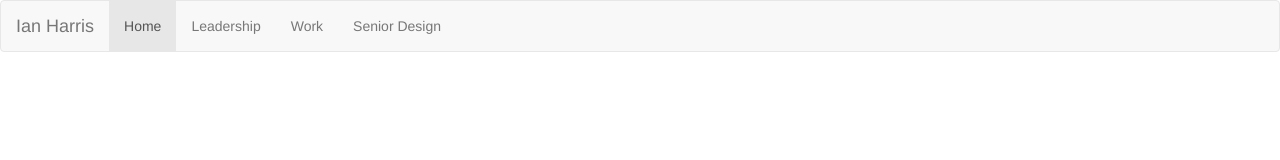
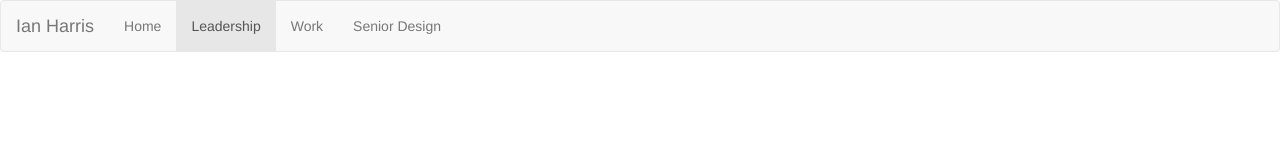
Before and after one commit to FriscoeHotsauce/FriscoeHotsauce.github.io, a plain HTML site: page leadership.html in a window 1280 px wide. Drawn offline with nearby package versions, Linux system fonts and the light colour scheme.

Commit message:
Another fix to nav bar, wow bootstrap is kinda jank

```diff
--- a/leadership.html
+++ b/leadership.html
@@ -19,8 +19,8 @@
             </div>
             <div id="navbar" class="navbar-collapse collapse">
                 <ul class="nav navbar-nav">
-                    <li class="active"><a href="index.html">Home</a></li>
-                    <li><a href="leadership.html">Leadership</a></li>
+                    <li><a href="index.html">Home</a></li>
+                    <li class="active"><a href="leadership.html">Leadership</a></li>
                     <li><a href="workexp.html">Work</a></li>
                     <li><a href="seniordesign.html">Senior Design</a></li>
                 </ul>
```
Also changed, not shown: seniordesign.html (+2 -2 lines), workexp.html (+2 -2 lines).
